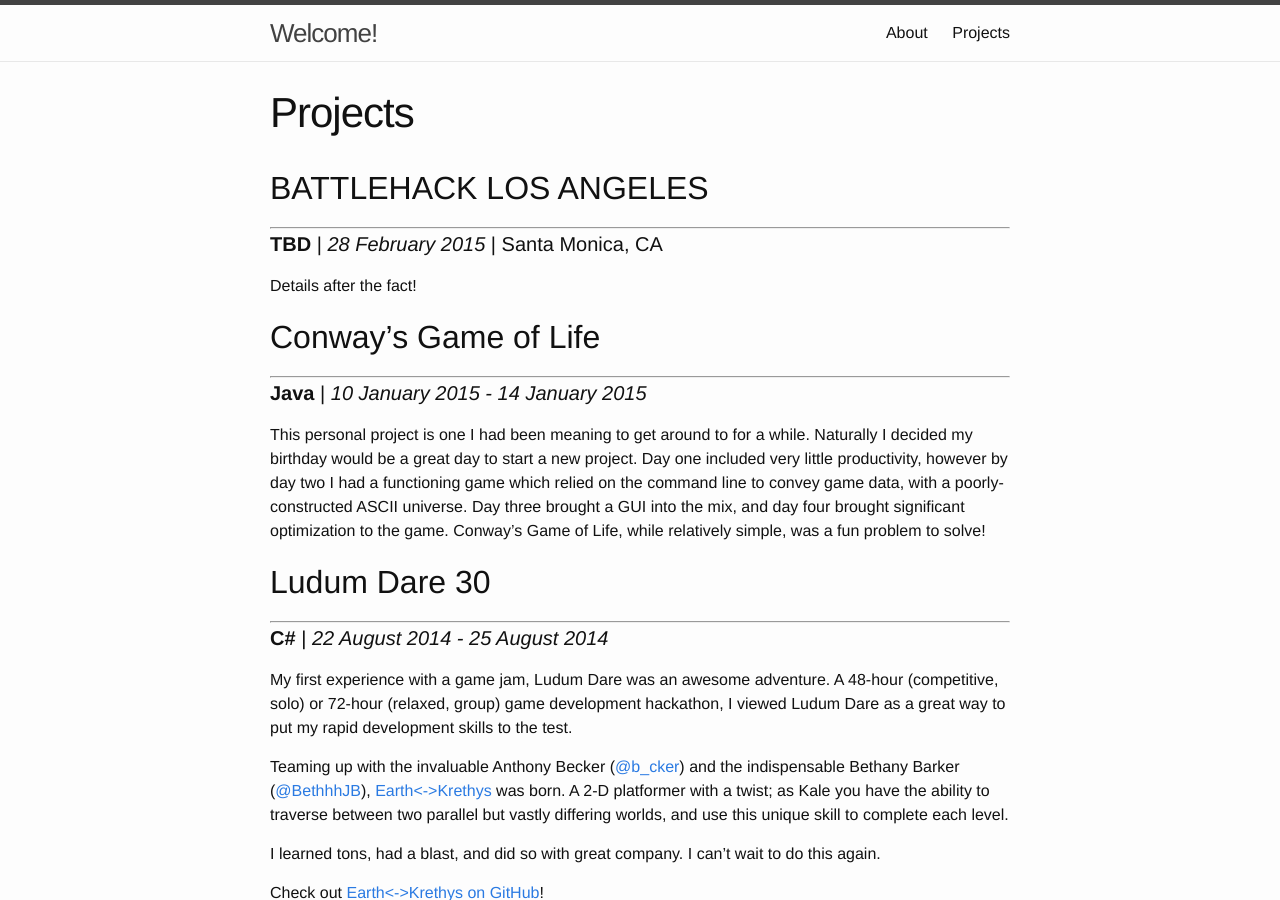
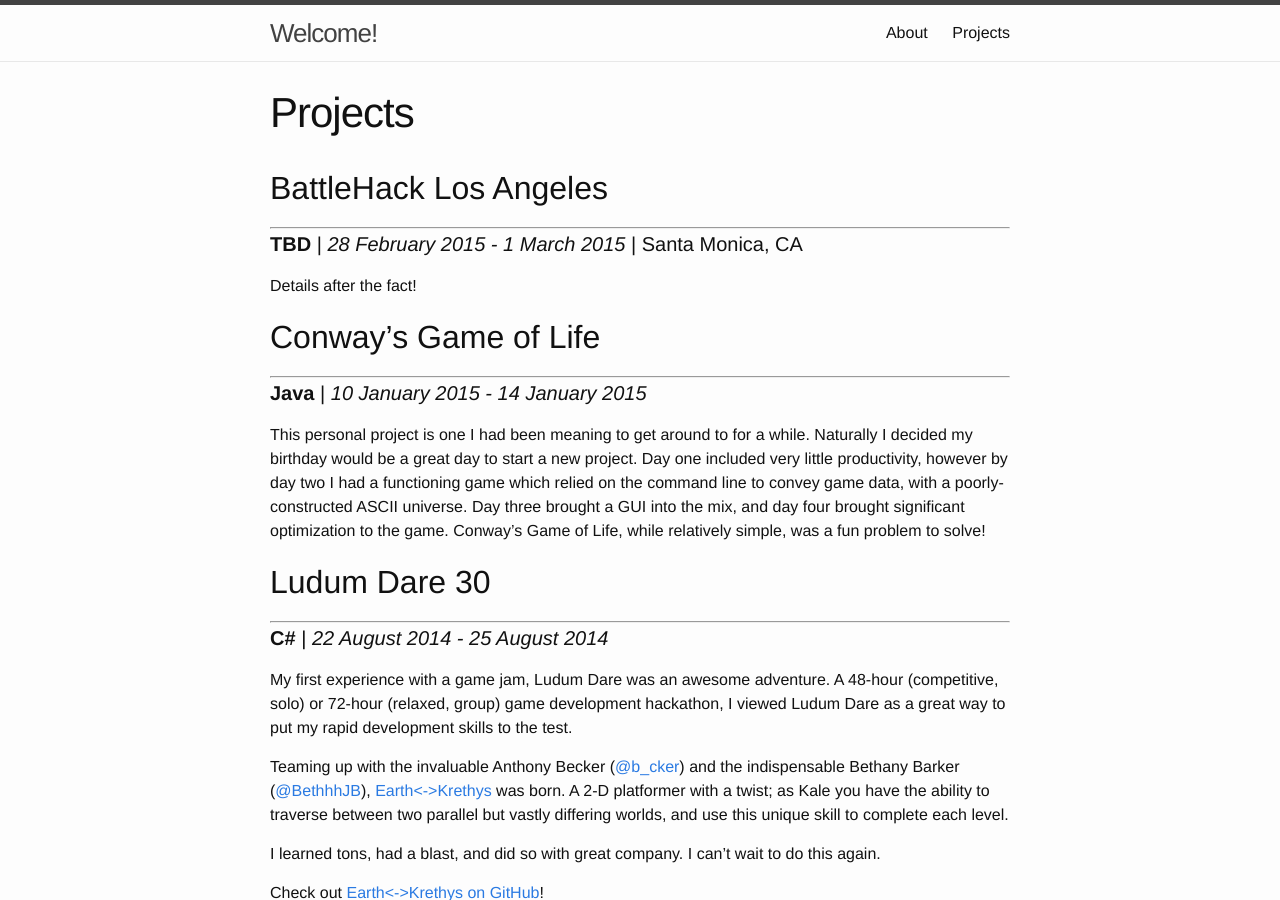
Before and after one commit to nrebhun/nrebhun.github.io, a Jekyll site: the page built from projects.md, in a window 1280 px wide and 900 px high. Built offline with Jekyll 4.4.1, drawn with Linux system fonts in a browser that asks for light colours.

Commit message:
Got hasty with my commit...
Corrected title of BattleHack in Projects, and added known end-date.

```diff
--- a/projects.md
+++ b/projects.md
@@ -4,10 +4,10 @@
 permalink: /projects/
 ---
 
-## BATTLEHACK LOS ANGELES
+## BattleHack Los Angeles
 ---
 
-#### **TBD** | *28 February 2015* | Santa Monica, CA
+#### **TBD** | *28 February 2015 - 1 March 2015* | Santa Monica, CA
 
 Details after the fact!
 
```
